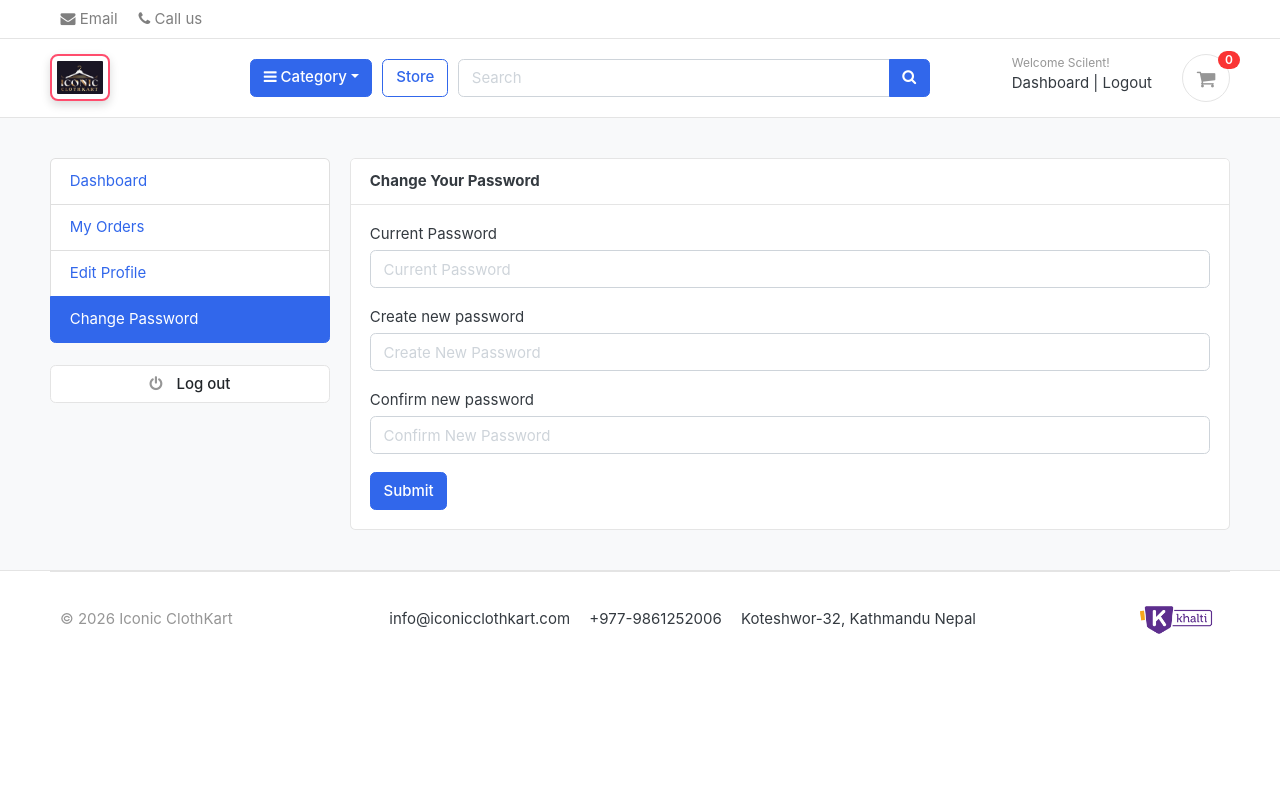
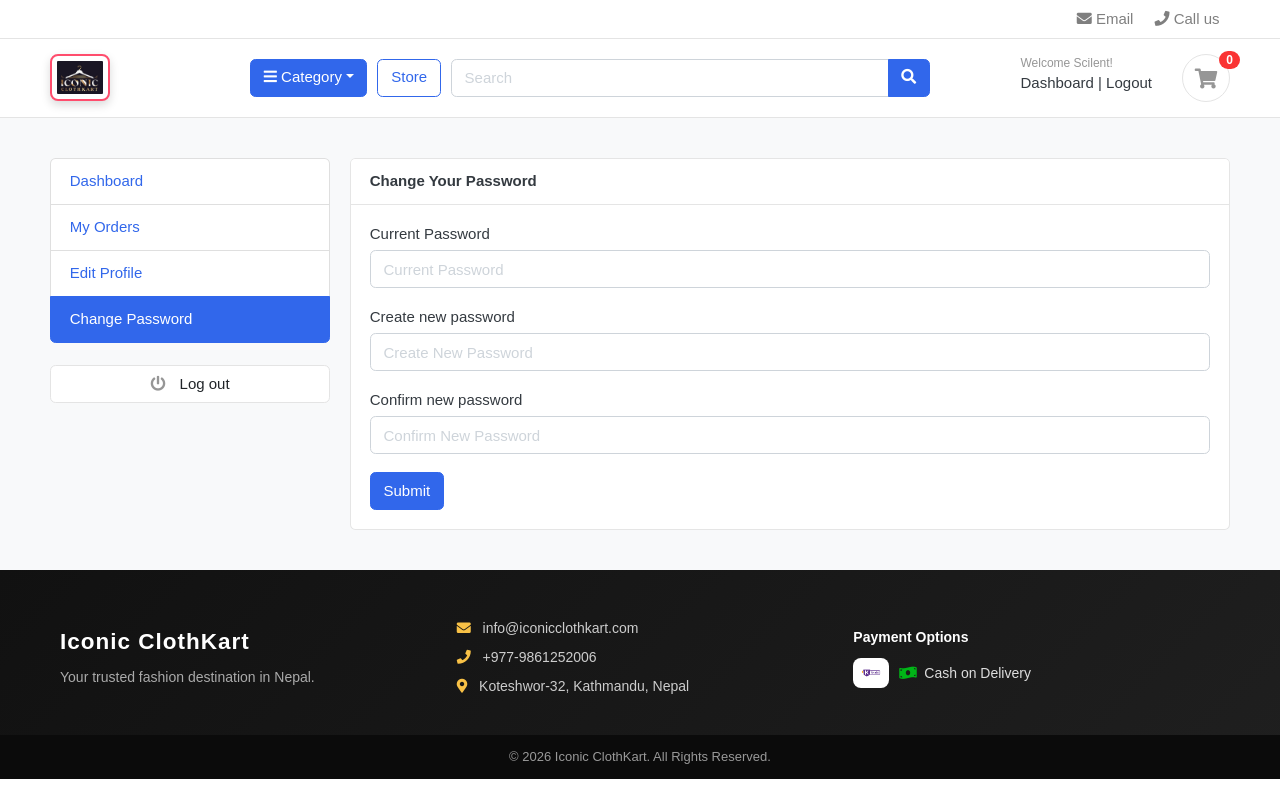
Before and after one commit to scilentknight/DjangoProz, a Django app: page /accounts/change_password/ in a window 1280 px wide. Run offline with Django 3.2, Linux system fonts and the light colour scheme; a user stored in the database is signed in; data comes from the database, SQL or seed files in the repository; both versions use the stored data as it was after the commit; data that the repository does not hold is empty; some libraries are stand-ins or nearby versions; some web fonts are replaced.

Commit message:
footer updated

```diff
--- a/templates/includes/footer.html
+++ b/templates/includes/footer.html
@@ -1,42 +1,127 @@
-<html>
+<!doctype html>
+<html lang="en">
+  <head>
+    <meta charset="UTF-8" />
+    <title>Footer</title>
+
+    <!-- Font Awesome Icons -->
+    <link rel="stylesheet" href="https://cdnjs.cloudflare.com/ajax/libs/font-awesome/5.15.4/css/all.min.css" />
+
+    <style>
+      body {
+        margin: 0;
+        font-family: Arial, sans-serif;
+      }
+
+      /* ================= FOOTER ================= */
+      .section-footer {
+        background: linear-gradient(135deg, #111, #1f1f1f);
+        color: #ddd;
+        padding: 40px 0 0;
+        font-size: 14px;
+      }
+
+      .footer-container {
+        max-width: 1200px;
+        margin: auto;
+        padding: 0 20px;
+        display: grid;
+        grid-template-columns: repeat(auto-fit, minmax(220px, 1fr));
+        gap: 30px;
+        align-items: center;
+      }
+
+      .footer-brand h4 {
+        color: #fff;
+        margin-bottom: 10px;
+        letter-spacing: 1px;
+      }
+
+      .footer-brand p {
+        color: #aaa;
+        line-height: 1.6;
+      }
+
+      .footer-contact p {
+        margin: 8px 0;
+        color: #ccc;
+      }
+
+      .footer-contact i {
+        color: #f8c146;
+        margin-right: 8px;
+      }
+
+      .footer-payments p {
+        margin-bottom: 10px;
+        font-weight: 600;
+        color: #fff;
+      }
+
+      .footer-payments img {
+        height: 30px;
+        background: #fff;
+        padding: 5px 8px;
+        margin: 0 10px 0 0;
+        border-radius: 8px;
+        transition: transform 0.3s ease;
+      }
+
+      .footer-payments img:hover {
+        transform: scale(1.05);
+      }
+
+      .footer-bottom {
+        margin-top: 30px;
+        background: #0b0b0b;
+        text-align: center;
+        padding: 12px;
+        font-size: 13px;
+        color: #999;
+      }
+
+      @media (max-width: 768px) {
+        .footer-container {
+          text-align: center;
+        }
+      }
+    </style>
+  </head>
+
   <body>
-    <!-- ========================= FOOTER ========================= -->
-    <footer class="section-footer border-top">
-      <div class="container">
-        <section class="footer-bottom border-top py-2">
-          <div class="container d-flex justify-content-between align-items-center">
-            <!-- Left: Copyright -->
-            <div class="text-muted">&copy; 2026 Iconic ClothKart</div>
+    <!-- ================= FOOTER ================= -->
+    <footer class="section-footer">
+      <div class="footer-container">
+        <!-- Brand -->
+        <div class="footer-brand">
+          <h4>Iconic ClothKart</h4>
+          <p>Your trusted fashion destination in Nepal.</p>
+        </div>
 
-            <!-- Center: Contact Info -->
-            <div class="text-center">
-              <span class="px-2">info@iconicclothkart.com</span>
-              <span class="px-2">+977-9861252006</span>
-              <span class="px-2">Koteshwor-32, Kathmandu Nepal</span>
-            </div>
+        <!-- Contact Info -->
+        <div class="footer-contact">
+          <p><i class="fas fa-envelope"></i> info@iconicclothkart.com</p>
+          <p><i class="fas fa-phone"></i> +977-9861252006</p>
+          <p><i class="fas fa-map-marker-alt"></i> Koteshwor-32, Kathmandu, Nepal</p>
+        </div>
 
-            <!-- Right: Payment icons -->
-            <div class="text-muted d-flex align-items-center">
-              <img src="/static/images/khalti-logo.png" alt="Khalti" height="80" class="mx-1" />
-              <!-- Example for other icons -->
-              <!-- <i class="fab fa-lg fa-cc-paypal mx-1"></i> -->
-              <!-- <i class="fab fa-lg fa-cc-mastercard mx-1"></i> -->
-            </div>
+        <!-- Payment -->
+        <div class="footer-payments">
+          <p>Payment Options</p>
+
+          <div class="d-flex align-items-center gap-3 payment-line justify-content-center justify-content-md-start">
+            <img src="/static/images/khalti-logo.png" alt="Khalti" class="payment-img" />
+
+            <span class="d-flex align-items-center" style="gap: 0.5rem">
+              <i class="fas fa-money-bill-wave text-success"></i>
+              <span>Cash on Delivery</span>
+            </span>
           </div>
-          <!-- //container -->
-        </section>
+        </div>
       </div>
+
+      <div class="footer-bottom">&copy; 2026 Iconic ClothKart. All Rights Reserved.</div>
     </footer>
-    <!-- ========================= FOOTER END // ========================= -->
-
-    <script src="https://ajax.googleapis.com/ajax/libs/jquery/3.5.1/jquery.min.js"></script>
-    <script>
-      $(document).ready(function () {
-        $(".thumb a").click(function (e) {
-          e.preventDefault();
-          $(".mainImage img").attr("src", $(this).attr("href"));
-        });
-      });
-    </script>
+    <!-- ================= FOOTER END ================= -->
   </body>
 </html>
--- a/templates/includes/navbar.html
+++ b/templates/includes/navbar.html
@@ -5,7 +5,7 @@
       <button class="navbar-toggler" type="button" data-toggle="collapse" data-target="#navbarTop4" aria-controls="navbarNav" aria-expanded="false" aria-label="Toggle navigation">
         <span class="navbar-toggler-icon"></span>
       </button>
-      <div class="collapse navbar-collapse" id="navbarTop4">
+      <div class="collapse navbar-collapse d-flex justify-content-end" id="navbarTop4">
         {% comment %}
         <ul class="navbar-nav mr-auto">
           <li class="nav-item dropdown">
@@ -46,11 +46,22 @@
                 border-radius: 8px;
                 border: 2px solid #ff4d6d;
                 box-shadow: 0 4px 10px rgba(0, 0, 0, 0.15);
-                transition: transform 0.3s ease, box-shadow 0.3s ease, filter 0.3s ease;
+                transition:
+                  transform 0.3s ease,
+                  box-shadow 0.3s ease,
+                  filter 0.3s ease;
                 cursor: pointer;
               "
-              onmouseover="this.style.transform='scale(1.1) rotate(-3deg)'; this.style.boxShadow='0 8px 15px rgba(255,77,109,0.5)'; this.style.filter='brightness(1.2)';"
-              onmouseout="this.style.transform='scale(1) rotate(0deg)'; this.style.boxShadow='0 4px 10px rgba(0,0,0,0.15)'; this.style.filter='brightness(1)';"
+              onmouseover="
+                this.style.transform = 'scale(1.1) rotate(-3deg)';
+                this.style.boxShadow = '0 8px 15px rgba(255,77,109,0.5)';
+                this.style.filter = 'brightness(1.2)';
+              "
+              onmouseout="
+                this.style.transform = 'scale(1) rotate(0deg)';
+                this.style.boxShadow = '0 4px 10px rgba(0,0,0,0.15)';
+                this.style.filter = 'brightness(1)';
+              "
             />
           </a>
           <!-- brand-wrap.// -->
```
Also changed, not shown: store/views.py (+12 -6 lines), db.sqlite3, orders/migrations/0004_country_state_city.py (added), orders/migrations/0005_remove_state_country_delete_city_delete_country_and_more.py (added), store/migrations/0009_country_state_city.py (added), store/migrations/0010_remove_state_country_delete_city_delete_country_and_more.py (added).
